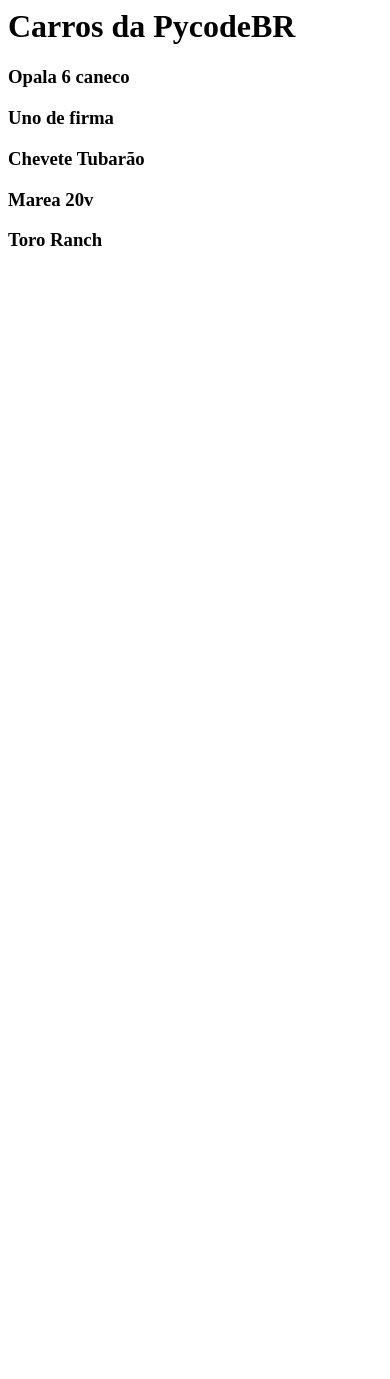
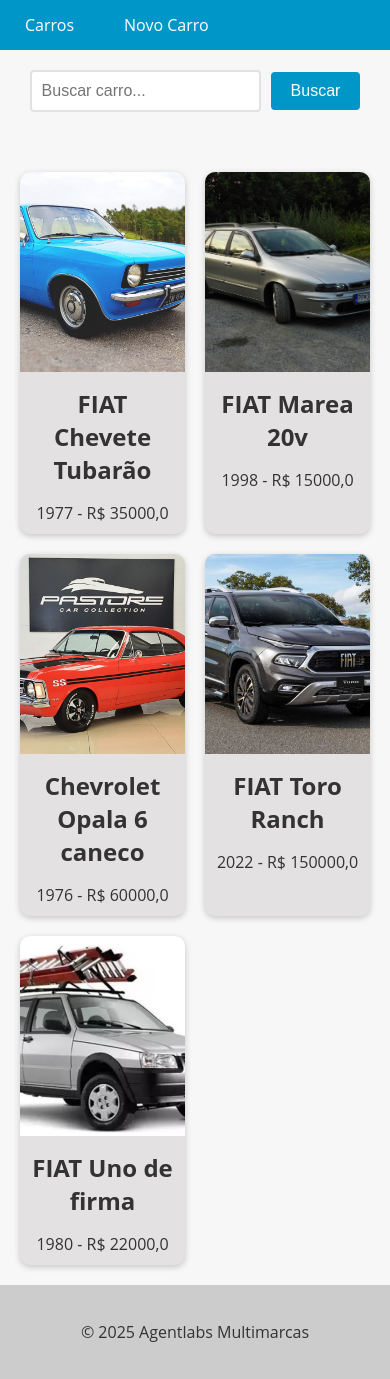
Before and after one commit to mario-angelino/carros, a Django app: page /cars/ in a window 390 px wide. Before the commit the page ends 246 px from the top, so only its background shows below. Run offline with Django 5.2, Linux system fonts and the light colour scheme; data comes from the database, SQL or seed files in the repository; both versions use the stored data as it was after the commit.

Commit message:
CarModelForm

```diff
--- a/app/settings.py
+++ b/app/settings.py
@@ -56,7 +56,7 @@
 TEMPLATES = [
     {
         "BACKEND": "django.template.backends.django.DjangoTemplates",
-        "DIRS": [],
+        "DIRS": ['app/templates'],
         "APP_DIRS": True,
         "OPTIONS": {
             "context_processors": [
--- /dev/null
+++ b/app/templates/base.html
@@ -0,0 +1,90 @@
+<!DOCTYPE html>
+<html lang="en">
+<head>
+  <meta charset="UTF-8">
+  <meta name="viewport" content="width=device-width, initial-scale=1.0">
+  <title>{% block title %}{% endblock %}</title>
+  <style>
+    body {
+        font-family: 'Open Sans', sans-serif;
+        background-color: #f7f7f7;
+        color: #333;
+        margin: 0;
+        padding: 0;
+    }
+
+    header {
+        background-color: #0096c7;
+        color: #fff;
+        text-align: center;
+    }
+
+    footer {
+        background-color: #ccc;
+        color: #333;
+        padding: 20px;
+        text-align: center;
+    }
+
+    nav {
+        background-color: #0096c7;
+        color: #fff;
+        height: 50px;
+        display: flex;
+        justify-content: space-between;
+        align-items: center;
+    }
+
+    nav ul {
+        list-style: none;
+        margin: 0;
+        padding: 0;
+        display: flex;
+    }
+
+    nav ul li {
+        margin: 0 10px;
+    }
+
+    nav ul li a {
+        color: #fff;
+        text-decoration: none;
+        font-size: 16px;
+        padding: 15px;
+        transition: all 0.3s ease;
+    }
+
+    nav ul li a:hover {
+        background-color: #32bbe8;
+    }
+
+    nav ul li.active a {
+        background-color: #666;
+    }
+
+    nav ul li.active a:hover {
+        background-color: #999;
+    }
+
+  </style>
+</head>
+<body>
+  <header>
+    <nav>
+      <ul>
+        <li><a href="{% url 'cars_list' %}">Carros</a></li>
+        <li><a href="{% url 'new_car' %}">Novo Carro</a></li>
+      </ul>
+    </nav>
+  </header>
+
+  <main>
+    {% block content %}
+    {% endblock %}
+  </main>
+
+  <footer>
+    <p>&copy; 2025 Agentlabs Multimarcas</p>
+  </footer>
+</body>
+</html>
--- a/app/urls.py
+++ b/app/urls.py
@@ -3,9 +3,10 @@
 from django.urls import path
 from django.conf import settings
 from django.conf.urls.static import static
-from cars.views import cars_view
+from cars.views import cars_view, new_car_view
 
 urlpatterns = [
     path("admin/", admin.site.urls),
-    path("cars/", cars_view),
+    path("cars/", cars_view, name='cars_list'),
+    path("new_car/", new_car_view, name="new_car"),
 ] + static(settings.MEDIA_URL, document_root=settings.MEDIA_ROOT)
--- a/cars/templates/cars.html
+++ b/cars/templates/cars.html
@@ -1,13 +1,114 @@
-<html>
-    <head>
-        <title>Meus Carros</title>
-    </head>
-    {% block content %}
-        <body>
-            <h1>Carros da PycodeBR</h1>
-            {% for car in cars %}
-                <h3>{{ car.model }}</h3>
-            {% endfor %}
-        </body>
-    {% endblock %}
-</html>
+{% extends 'base.html' %}
+
+{% block content %}
+  <style>
+    .car-grid {
+      display: grid;
+      grid-template-columns: repeat(3, 1fr);
+      gap: 20px;
+      margin: 0 auto;
+      max-width: 1200px;
+      padding: 20px;
+    }
+
+    .car-card {
+      background-color: #e3e1e1;
+      box-shadow: 0 2px 6px rgba(0, 0, 0, 0.2);
+      border-radius: 10px;
+      overflow: hidden;
+      text-align: center;
+      transition: all 0.3s ease;
+    }
+
+    .car-card:hover {
+        cursor: pointer;
+        box-shadow: 0 4px 10px rgba(0, 0, 0, 0.4);
+        transform: translateY(-2px);
+    }
+
+    .car-card img {
+      width: 100%;
+      height: 200px;
+      object-fit: cover;
+    }
+
+    .car-card h3 {
+        font-size: 20px;
+        margin-top: 10px;
+        margin-bottom: 5px;
+    }
+
+    .car-card h2 {
+      font-size: 1.5rem;
+      margin: 10px;
+    }
+
+    .car-card p {
+      font-size: 1rem;
+      margin-bottom: 10px;
+    }
+
+    @media (max-width: 768px) {
+      .car-grid {
+        grid-template-columns: repeat(2, 1fr);
+      }
+    }
+
+    form {
+        display: flex;
+        justify-content: center;
+        align-items: center;
+        margin-bottom: 20px;
+        text-align: center;
+        padding: 20px;
+    }
+
+    input[type="text"] {
+        padding: 10px;
+        font-size: 16px;
+        border: 2px solid #e3e1e1;
+        border-radius: 4px;
+        margin-right: 10px;
+        transition: border-bottom-color 0.3s ease-in-out;
+    }
+
+    input[type="text"]:focus {
+        outline: none;
+        border-bottom-color: #e3e1e1;
+    }
+
+    button[type="submit"] {
+        background-color: #0096c7;
+        color: #fff;
+        border: none;
+        padding: 10px 20px;
+        font-size: 16px;
+        border-radius: 4px;
+        cursor: pointer;
+        transition: background-color 0.3s ease-in-out;
+    }
+
+    button[type="submit"]:hover {
+        background-color: #108eb8;
+    }
+  </style>
+
+  <form method="GET" action="{% url 'cars_list' %}">
+    <input type="text" name="search" placeholder="Buscar carro...">
+    <button type="submit">Buscar</button>
+  </form>
+
+  <div class="car-grid">
+    {% if cars %}
+      {% for car in cars %}
+        <div class="car-card">
+          <img src="{{ car.photo.url }}" alt="{{ car.model }} - {{ car.brand }}">
+          <h2>{{ car.brand }} {{ car.model }}</h2>
+          <p>{{ car.factory_year }} - R$ {{ car.value }}</p>
+        </div>
+      {% endfor %}
+    {% else %}
+      <p class="no-results">Nenhum carro encontrado.</p>
+    {% endif %}
+  </div>
+{% endblock %}
--- a/cars/views.py
+++ b/cars/views.py
@@ -1,12 +1,37 @@
-from django.shortcuts import render
+from django.shortcuts import render, redirect
 from cars.models import Car
+from cars.forms import CarModelForm
 
 
 def cars_view(request):
-    cars = Car.objects.all()
+    search = request.GET.get('search')
+
+    # cars = Car.objects.all()
+    # cars = Car.objects.filter(brand__name='FIAT')
+    # cars = Car.objects.filter(model__contains='Chevete') icontains ignora letras maiúsculas e minúsculas
+    if search:
+        cars = Car.objects.filter(model__icontains=search).order_by('model')
+    else:
+        # order_by('-model') ordena invertido
+        cars = Car.objects.all().order_by('model')
 
     return render(
         request,
         template_name='cars.html',
         context={'cars': cars}
     )
+
+
+def new_car_view(request):
+    if request.method == 'POST':
+        new_car_form = CarModelForm(request.POST, request.FILES)
+        if new_car_form.is_valid():
+            new_car_form.save()
+            return redirect('cars_list')
+    else:
+        new_car_form = CarModelForm()
+    return render(
+        request,
+        template_name='new_car.html',
+        context={'new_car_form': new_car_form}
+    )
```
Also changed, not shown: cars/forms.py (added, +31 -0 lines), cars/templates/new_car.html (added, +12 -0 lines), db.sqlite3, media/cars/fiat-toro-ranch-2022.jpg (added).
